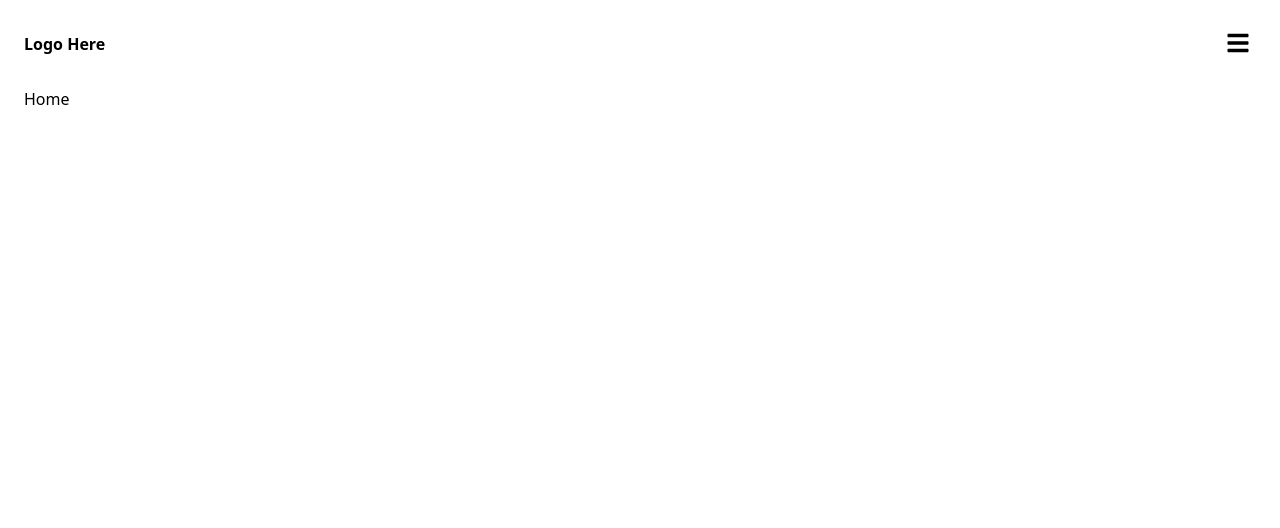
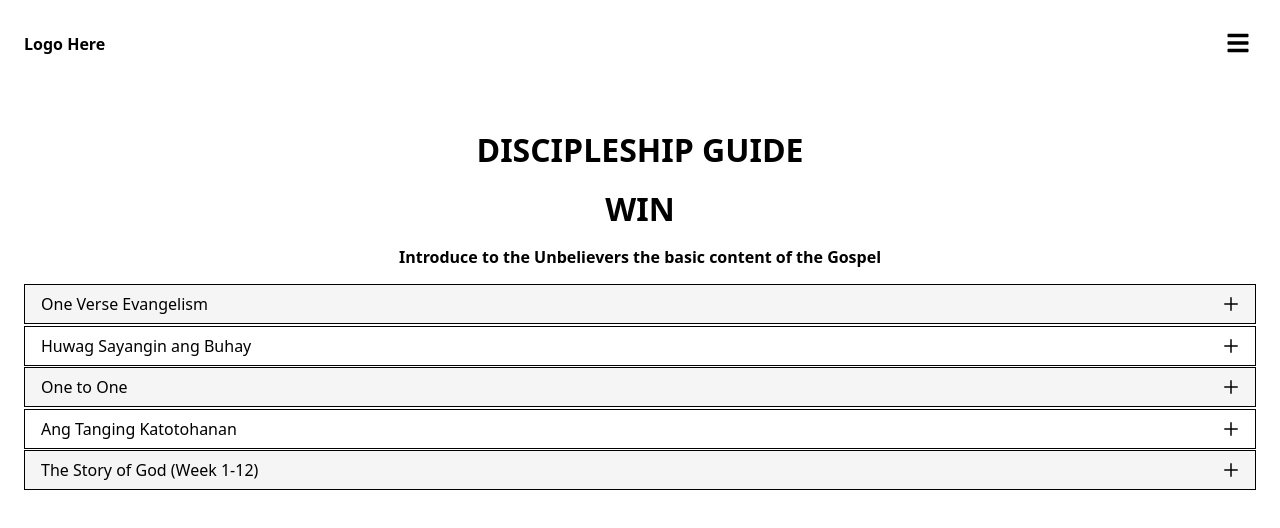
Before and after one commit to carillo356/gmpc, a React (Vite) app: page /gmpc/guide in a window 1280 px wide. Shown: the top 528 px of the page. Built offline with nearby package versions, Linux system fonts and the light colour scheme.

Commit message:
Update Navbar Route Path

```diff
--- a/src/components/NavBar.jsx
+++ b/src/components/NavBar.jsx
@@ -22,7 +22,7 @@ function NavBar() {
           <span className='website-name'>Logo Here</span>
           <button className='nav-btn' onClick={handleClick}><FaBars className='nav-icon'/></button>
           <nav className={isOpen ? 'nav-links' : 'hide'}>
-              <Link to="/gmpc" onClick={() => setIsMenuOpen(false)}>Start Here</Link>
+              <Link to="/gmpc/*" onClick={() => setIsMenuOpen(false)}>Start Here</Link>
               <Link to="/gmpc/guide" onClick={() => setIsMenuOpen(false)}>Discipleship Guide</Link>
           </nav>
       </header>
@@ -31,14 +31,14 @@ function NavBar() {
     <div className={isOpen ? 'mobile-nav-links' : 'hide'}>
         <nav>
             <button className='nav-btn' onClick={handleClick}><FaTimes className='nav-icon'/></button>
-            <Link to="/gmpc" onClick={() => setIsMenuOpen(false)}>Start Here</Link>
+            <Link to="/gmpc/*" onClick={() => setIsMenuOpen(false)}>Start Here</Link>
             <Link to="/gmpc/guide" onClick={() => setIsMenuOpen(false)}>Discipleship Guide</Link>
         </nav>
     </div>
 
     <Routes>
-        <Route index path='*' element={<Home />}/>
-        <Route path='/guide' element={<DiscipleshipGuide />}/>
+        <Route index path='/gmpc/*' element={<Home />}/>
+        <Route path='/gmpc/guide' element={<DiscipleshipGuide />}/>
     </Routes>
 
   </>
```
